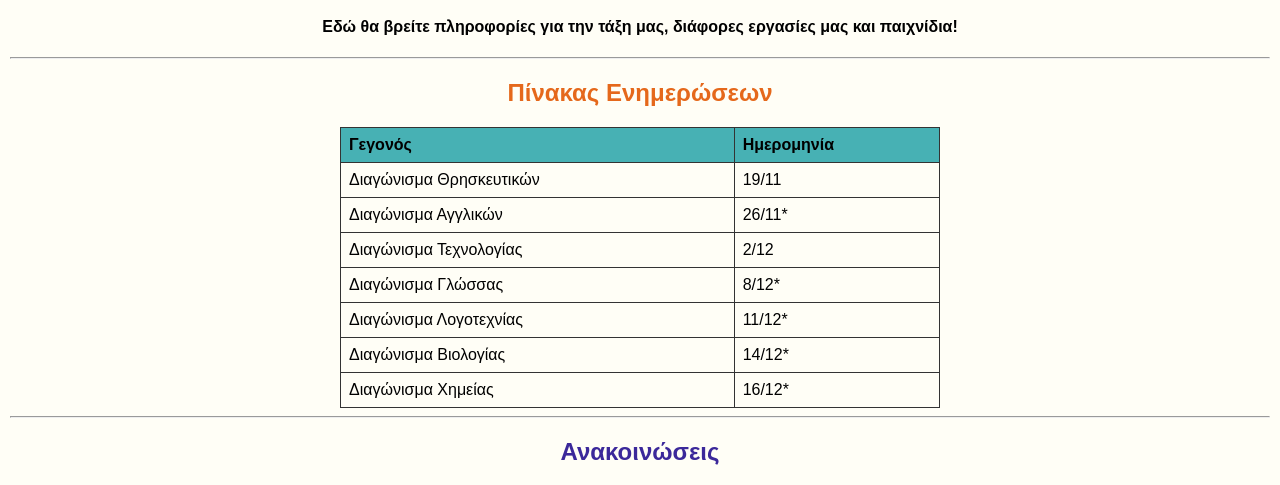
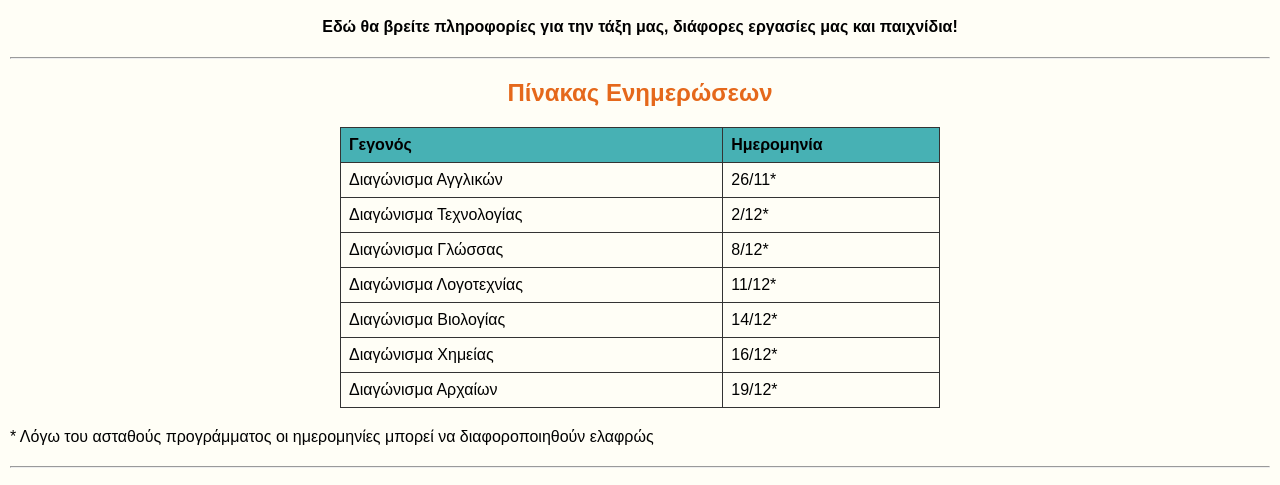
Before and after one commit to Panagiotis-Katziotis/evagelikisite, a plain HTML site: page index.html in a window 1280 px wide. Shown: the part 261-746 px from the top of the page. Drawn offline with Linux system fonts and the light colour scheme.

Commit message:
Update index.html

```diff
--- a/index.html
+++ b/index.html
@@ -104,12 +104,6 @@
     <th>Ημερομηνία</th>
   </tr>
 
-
- <tr>
-    <td>Διαγώνισμα Θρησκευτικών</td>
-    <td>19/11</td>
-  </tr>
-
 <tr>
     <td>Διαγώνισμα Αγγλικών</td>
     <td>26/11*</td>
@@ -117,7 +111,7 @@
 
 <tr>
     <td>Διαγώνισμα Τεχνολογίας</td>
-    <td>2/12</td>
+    <td>2/12*</td>
   </tr>
 
  <tr>
@@ -140,7 +134,16 @@
     <td>16/12*</td>
   </tr>
 
+  <tr>
+    <td>Διαγώνισμα Αρχαίων</td>
+    <td>19/12*</td>
+  </tr>
+
+
 </table>
+
+<p> * Λόγω του ασταθούς προγράμματος οι ημερομηνίες μπορεί να διαφοροποιηθούν ελαφρώς </p>
+
 
 <hr>
 
```
